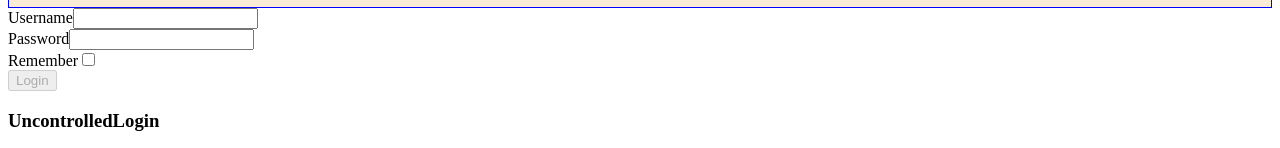
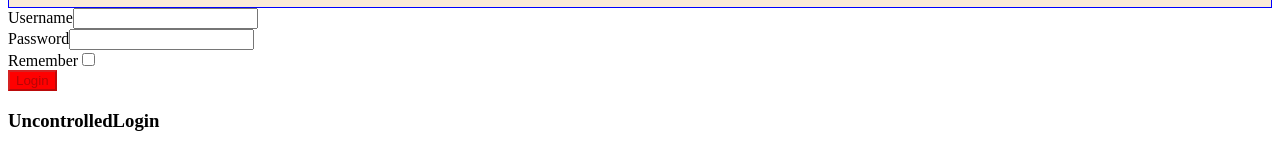
Before and after one commit to danycnc/repo-react-exercises, a React (Create React App) app in the folder react-exercises/: page / in a window 1280 px wide. Shown: the part 549-697 px from the top of the page. Built offline with nearby package versions, Linux system fonts and the light colour scheme.

Commit message:
svolto styling-components-03

```diff
--- a/react-exercises/src/Login.js
+++ b/react-exercises/src/Login.js
@@ -51,6 +51,11 @@ class Login extends React.Component {
         </div>
 
         <button
+          style={
+            this.state.password.length < 8
+              ? { backgroundColor: 'red' }
+              : { backgroundColor: 'green' }
+          }
           disabled={(!this.state.username || !this.state.password) ?? true}>
           Login
         </button>
```
